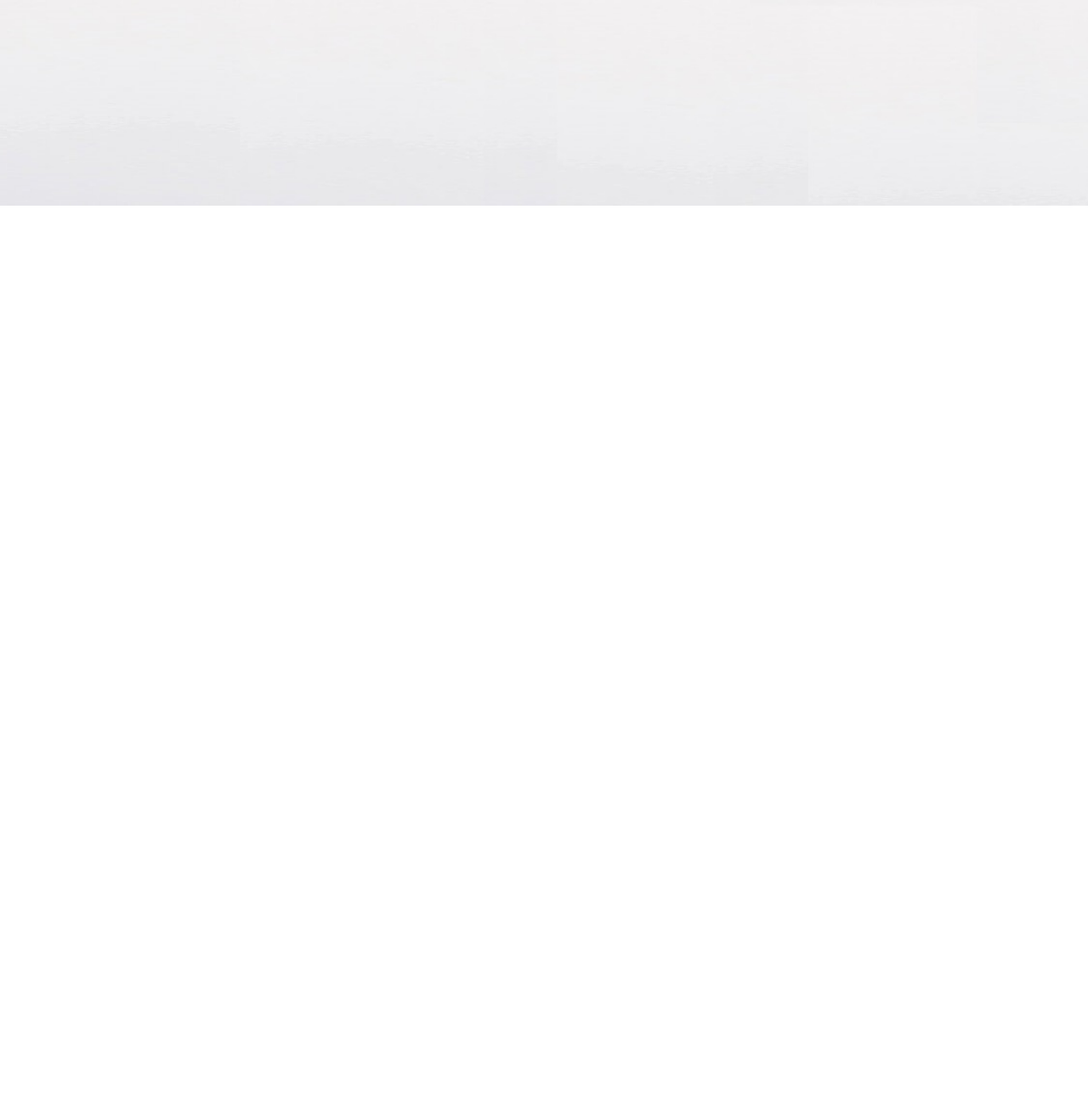
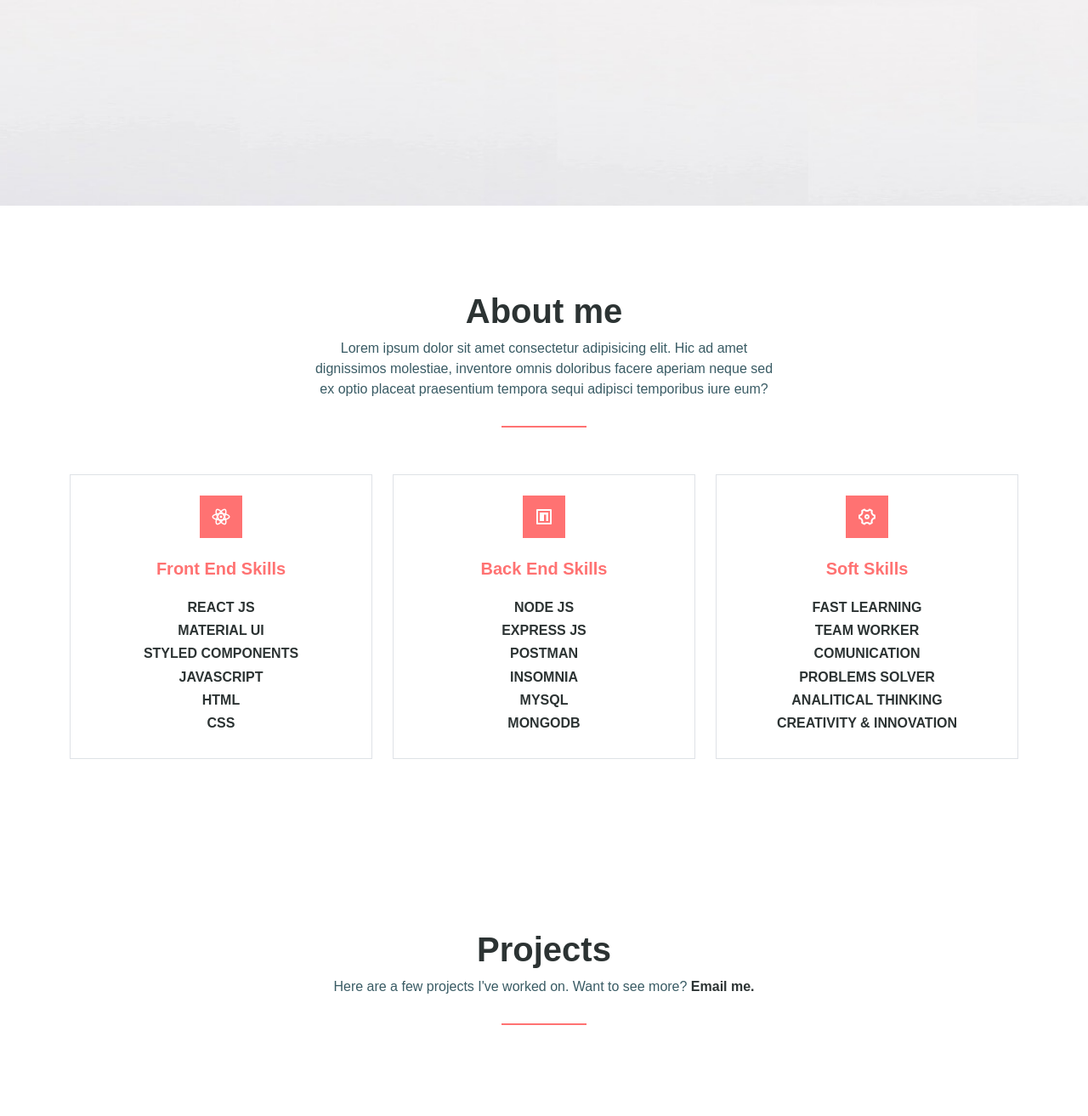
Before and after one commit to toledoardev/my-portfolio, a plain HTML site: page index.html in a window 1280 px wide. Shown: the part 558-1871 px from the top of the page at 85% size. Before the commit the page ends 800 px from the top, so only its background shows below. Drawn offline with nearby package versions, Linux system fonts and the light colour scheme; a web font is replaced by a local one.

Commit message:
About me section agregada

```diff
--- a/assets/css/style.css
+++ b/assets/css/style.css
@@ -13,7 +13,7 @@
 }
 
 
-/*Default properties and classes*/
+/*Default and custom properties*/
 body {
     font-family: var(--f-main);
     color: var(--c-body);
@@ -44,6 +44,18 @@ img {
     padding-bottom: 100px;
 }
 
+.section-tittle {
+    max-width: 400px;
+    margin: 0 auto 80px auto;
+}
+
+.section-line {
+    width: 100px;
+    height: 2px;
+    background-color: var(--c-brand-peach);
+    display: inline-block;
+}
+
 .text-brand {
     color: var(--c-brand-peach);
 }
@@ -51,8 +63,15 @@ img {
 
 /* Navbar */
 .navbar {
-    padding-top: 25px;
-    padding-bottom: 25px;
+    padding-top: 24px;
+    padding-bottom: 24px;
+    transition: var(--transition);
+}
+
+.navbar.scrolled {
+    padding-top: 8px;
+    padding-bottom: 8px;
+    background-color: white;
 }
 
 .navbar .navbar-nav .nav-link {
@@ -84,6 +103,7 @@ img {
 }
 
 .social-icon:hover {
+    color: var(--c-brand-peach);
     background-color: transparent;
 }
 
@@ -91,6 +111,12 @@ img {
     .navbar-expand-lg .navbar-nav .nav-link {
         padding-left: 15px;
         padding-right: 15px;
+    }
+}
+
+@media (max-width: 990px) {
+    .navbar {
+        background-color: white;
     }
 }
 
@@ -104,6 +130,7 @@ img {
 
 .btn {
     font-weight: 400;
+    font-size: medium;
     padding: 12px 24px;
     border-radius: 0;
     border-width: 4px;
@@ -119,3 +146,36 @@ img {
     color: var(--c-brand-peach);
     background-color: transparent;
 }
+
+
+/* Abotu me */
+.about-me-title {
+    color: var(--c-brand-peach);
+}
+
+.about-me-icon {
+    width: 50px;
+    height: 50px;
+    font-size: 24px;
+    color: white;
+    display: inline-flex;
+    align-items: center;
+    justify-content: center;
+    background-color: var(--c-brand-peach);
+}
+
+.about-me-icon:hover {
+    color: var(--c-brand-peach);
+    background-color: transparent;
+}
+
+.about-me-card > h6:hover {
+    color: var(--c-brand-peach);
+    transform: translate3d(2px,2px,4px);
+}
+
+
+/* Projects */
+.contact-me:hover {
+    color: var(--c-brand-peach);
+}
--- a/assets/js/app.js
+++ b/assets/js/app.js
@@ -0,0 +1,7 @@
+window.onscroll = function() {
+    if ( document.body.scrollTop > 0 || document.documentElement.scrollTop > 0 ) {
+        document.getElementById('navbar').classList.add('scrolled');
+    } else {
+        document.getElementById('navbar').classList.remove('scrolled');
+    }
+}
--- a/index.html
+++ b/index.html
@@ -12,7 +12,7 @@
 <body>
 
     <!-- Navbar -->
-    <nav class="navbar navbar-expand-lg navbar-light fixed-top">
+    <nav id="navbar" class="navbar navbar-expand-lg navbar-light fixed-top">
       <div class="container">
         <a class="navbar-brand" href="#">Alejandro Toledo</a>
         <button class="navbar-toggler" type="button" data-bs-toggle="collapse" data-bs-target="#navbarNav" aria-controls="navbarNav" aria-expanded="false" aria-label="Toggle navigation">
@@ -24,22 +24,19 @@
               <a class="nav-link" href="#home">Home</a>
             </li>
             <li class="nav-item">
-                <a class="nav-link" href="#home">About me</a>
+              <a class="nav-link" href="#about-me">About me</a>
             </li>
             <li class="nav-item">
-                <a class="nav-link" href="#home">Skills</a>
+              <a class="nav-link" href="#projects">Projects</a>
             </li>
             <li class="nav-item">
-                <a class="nav-link" href="#home">Proyects</a>
+              <a class="nav-link" href="#certifications">Certifications</a>
             </li>
             <li class="nav-item">
-                <a class="nav-link" href="#home">Certifications</a>
-              </li>
-              <li class="nav-item">
-                <a class="nav-link" href="#home">Contact</a>
+              <a class="nav-link" href="#contact">Contact</a>
             </li>
           </ul>
-            <ul class="navbar-nav">
+          <ul class="navbar-nav flex-row">
             <li class="nav-item">
                 <a class="social-icon" href="https://linkedin.com/in/alejandro-toledo-dev"><i class="ri-linkedin-box-fill"></i></i></a>
             </li>
@@ -64,8 +61,84 @@
       </div>
     </section>
 
+    <!-- About me -->
+    <section id="about-me" class="section-padding">
+      <div class="container">
+        <div class="row">
+          <div class="col-md-12">
+            <div class="section-title text-center">
+              <h1>About me</h1>
+              <p class="mx-auto w-50">Lorem ipsum dolor sit amet consectetur adipisicing elit. Hic ad amet dignissimos molestiae, inventore omnis doloribus facere aperiam neque sed ex optio placeat praesentium tempora sequi adipisci temporibus iure eum?</p>
+              <div class="section-line"></div>
+            </div>
+          </div>
+        </div>
+        <div class="row text-center mt-4 gy-4">
+          <div class="col-lg-4 col-sm-6">
+            <div class="about-me-card border py-4 px-3">
+              <div class="about-me-icon">
+                <i class="ri-reactjs-line"></i>
+              </div>
+              <h5 class="about-me-title mt-4 mb-4">Front End Skills</h5>
+              <h6>REACT JS</h6>
+              <h6>MATERIAL UI</h6>
+              <h6>STYLED COMPONENTS</h6>
+              <h6>JAVASCRIPT</h6>
+              <h6>HTML</h6>
+              <h6>CSS</h6>
+            </div>
+          </div>
+          <div class="col-lg-4 col-sm-6">
+            <div class="about-me-card border py-4 px-3">
+              <div class="about-me-icon">
+                <i class="ri-npmjs-line"></i>
+              </div>
+              <h5 class="about-me-title mt-4 mb-4">Back End Skills</h5>
+              <h6>NODE JS</h6>
+              <h6>EXPRESS JS</h6>
+              <h6>POSTMAN</h6>
+              <h6>INSOMNIA</h6>
+              <h6>MYSQL</h6>
+              <h6>MONGODB</h6>
+            </div>
+          </div>
+          <div class="col-lg-4 col-sm-6 mx-auto">
+            <div class="about-me-card border py-4 px-3">
+              <div class="about-me-icon">
+                <i class="ri-settings-4-line"></i>
+              </div>
+              <h5 class="about-me-title mt-4 mb-4">Soft Skills</h5>
+              <h6>FAST LEARNING</h6>
+              <h6>TEAM WORKER</h6>
+              <h6>COMUNICATION</h6>
+              <h6>PROBLEMS SOLVER </h6>
+              <h6>ANALITICAL THINKING</h6>
+              <h6>CREATIVITY & INNOVATION</h6>
+            </div>
+          </div>
+        </div>
+      </div>
+    </section>
+
+     <!-- Projects -->
+     <section id="projects" class="section-padding">
+      <div class="container">
+        <div class="row">
+          <div class="col-md-12">
+            <div class="section-title text-center">
+              <h1>Projects</h1>
+              <p class="mx-auto w-50">Here are a few projects I've worked on. Want to see more?
+                <a href="#contact"><span class="contact-me fw-bold">Email me.</span></a>
+              </p>
+              <div class="section-line"></div>
+            </div>
+          </div>
+        </div>
+      </div>
+    </section>
+
 
     <script src="https://cdn.jsdelivr.net/npm/bootstrap@5.0.2/dist/js/bootstrap.bundle.min.js" integrity="sha384-MrcW6ZMFYlzcLA8Nl+NtUVF0sA7MsXsP1UyJoMp4YLEuNSfAP+JcXn/tWtIaxVXM" crossorigin="anonymous"></script>
-    <script src="./assets/js/app.js"></script>
+    <script src="assets/js/app.js"></script>
 </body>
 </html>
```
Lines whose indentation alone changed are shown as unchanged.
